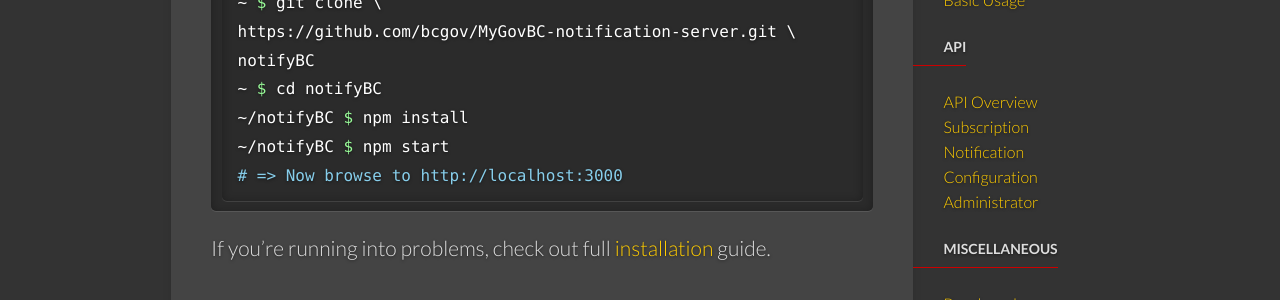
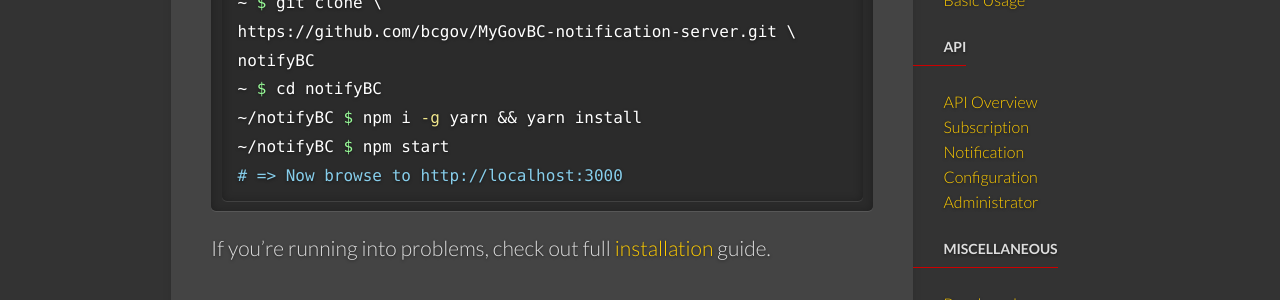
Before and after one commit to bcgov/MyGovBC-notification-server, a Jekyll site: the page built from docs/_docs/quickstart.md, in a window 1280 px wide. Shown: the part 380-680 px from the top of the page. Built offline with Jekyll 4.4.1, drawn with Linux system fonts in a browser that asks for light colours.

Commit message:
use yarn for build

````diff
--- a/docs/_docs/quickstart.md
+++ b/docs/_docs/quickstart.md
@@ -11,7 +11,7 @@
 https://github.com/bcgov/MyGovBC-notification-server.git \
 notifyBC
 ~ $ cd notifyBC
-~/notifyBC $ npm install
+~/notifyBC $ npm i -g yarn && yarn install
 ~/notifyBC $ npm start
 # => Now browse to http://localhost:3000
 ```
--- a/docs/index.html
+++ b/docs/index.html
@@ -72,7 +72,7 @@
         <p class="line">
           <span class="path">~/notifyBC</span>
           <span class="prompt">$</span>
-          <span class="command">npm install</span>
+          <span class="command">npm i -g yarn &amp;&amp; yarn install</span>
         </p>
         <p class="line">
           <span class="path">~/notifyBC</span>
--- a/package.json
+++ b/package.json
@@ -6,7 +6,7 @@
   "scripts": {
     "start": "node .",
     "start:dev": "cross-env NODE_ENV=dev node .",
-    "postinstall": "cd client && npm i && npm run build && cd ..",
+    "postinstall": "cd client && yarn install && yarn run build && cd ..",
     "test": "cross-env NODE_ENV=test istanbul cover node_modules/jasmine/bin/jasmine.js",
     "pretest": "jshint .",
     "posttest": "nsp check",
````
Also changed, not shown: docs/_docs/bulk-import.md (+1 -1 lines), docs/_docs/installation.md (+1 -1 lines).
